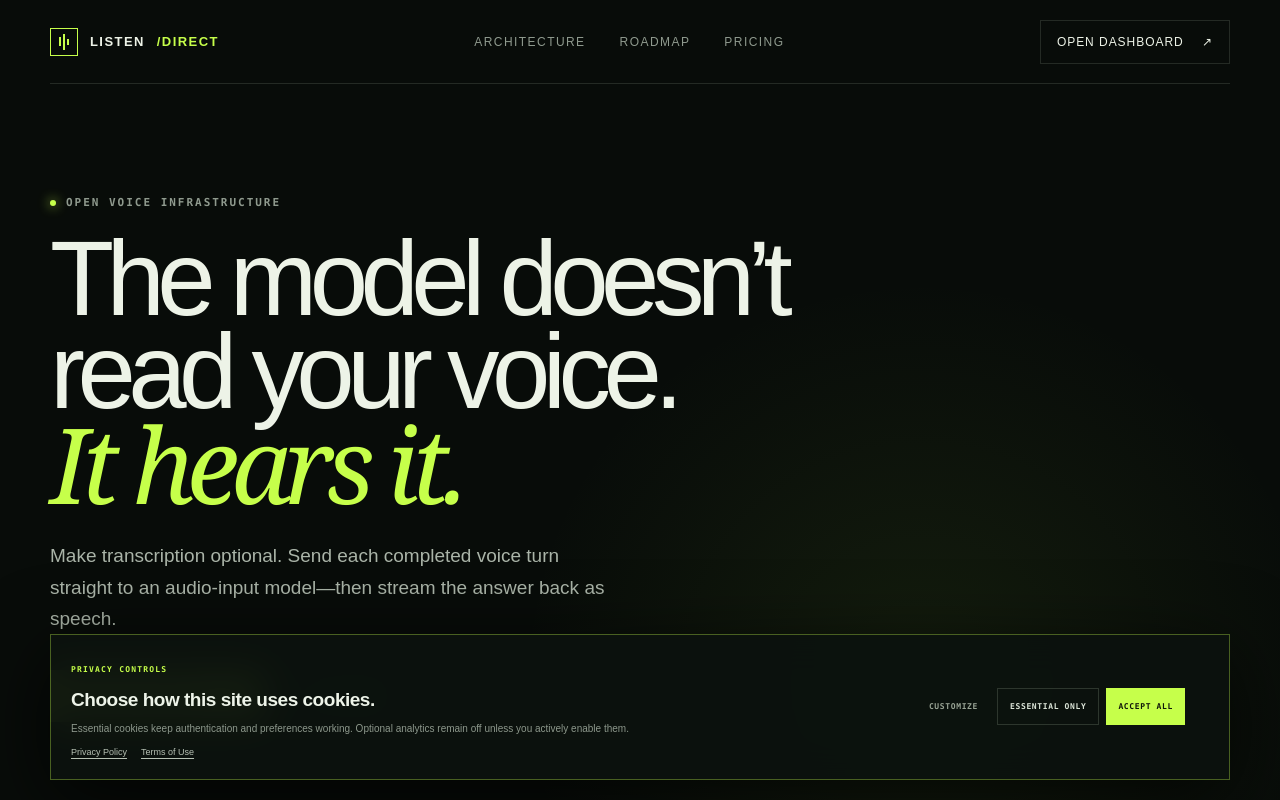
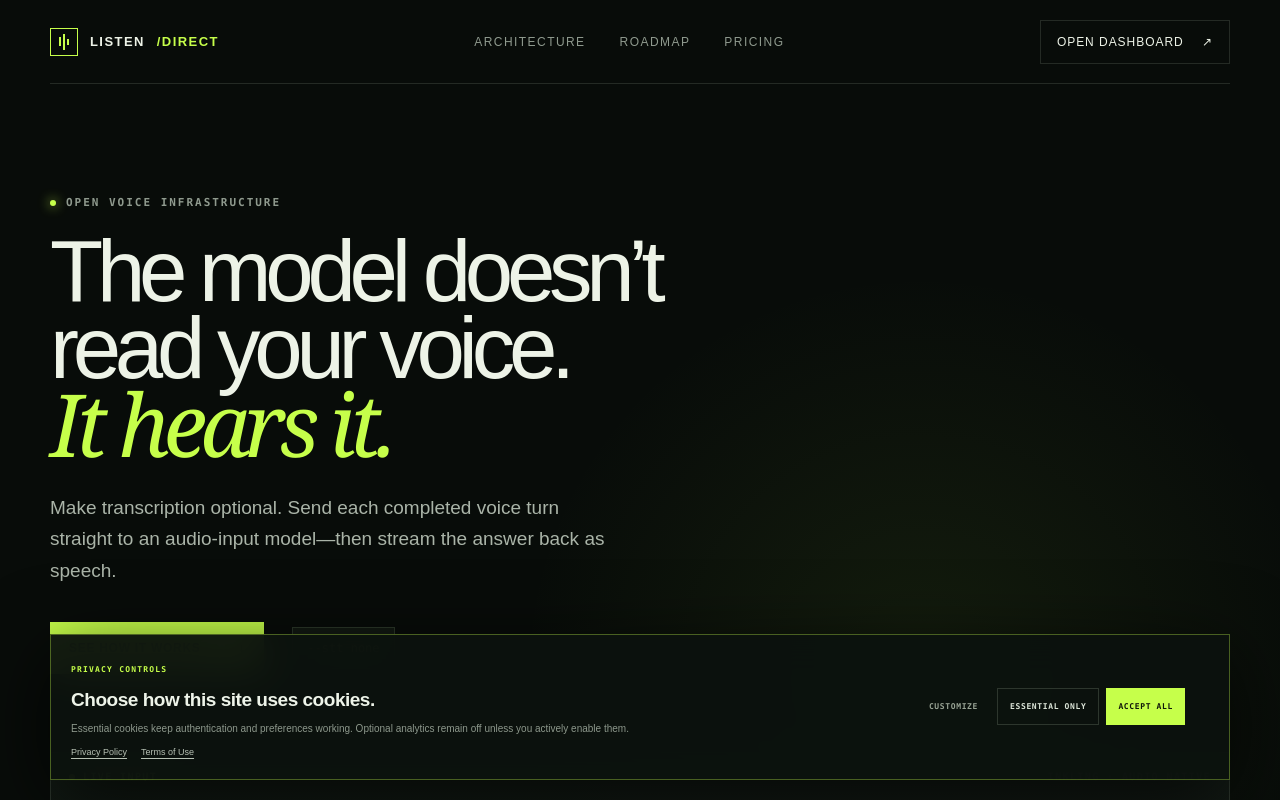
Before and after one commit to mdixon47/listen-direct, a Nuxt app: page / in a window 1280 px wide. Shown: the top 800 px of the page. Built offline with nearby package versions, Linux system fonts and the light colour scheme; no server answers.

Commit message:
Reduce hero headline scale

```diff
--- a/app/assets/interaction.css
+++ b/app/assets/interaction.css
@@ -1,6 +1,10 @@
 .demo-paused .signal span,
 .demo-paused .live i {
   animation-play-state: paused;
+}
+
+.hero h1 {
+  font-size: clamp(48px, 6.8vw, 88px);
 }
 
 .pipeline {
```
